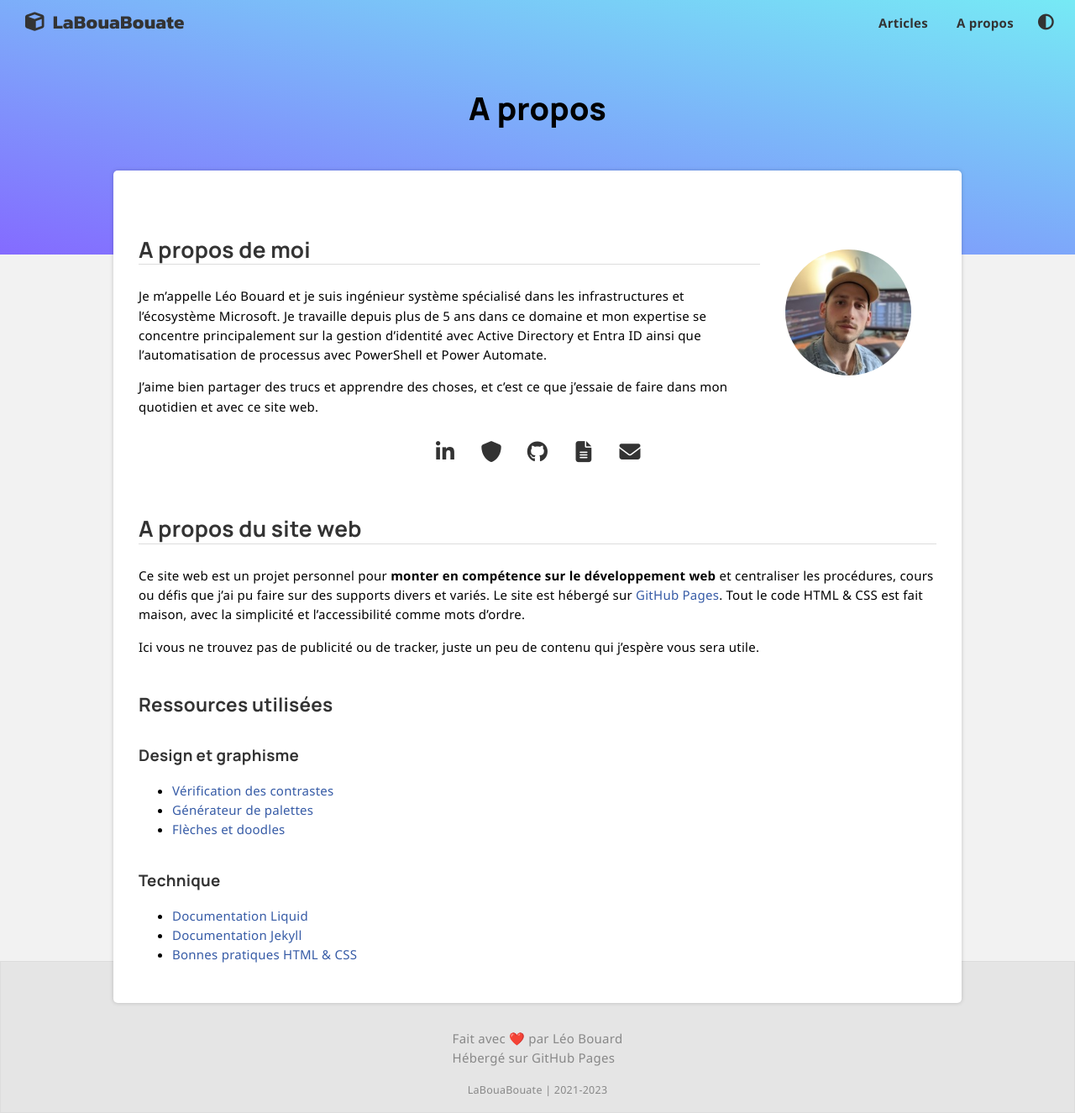
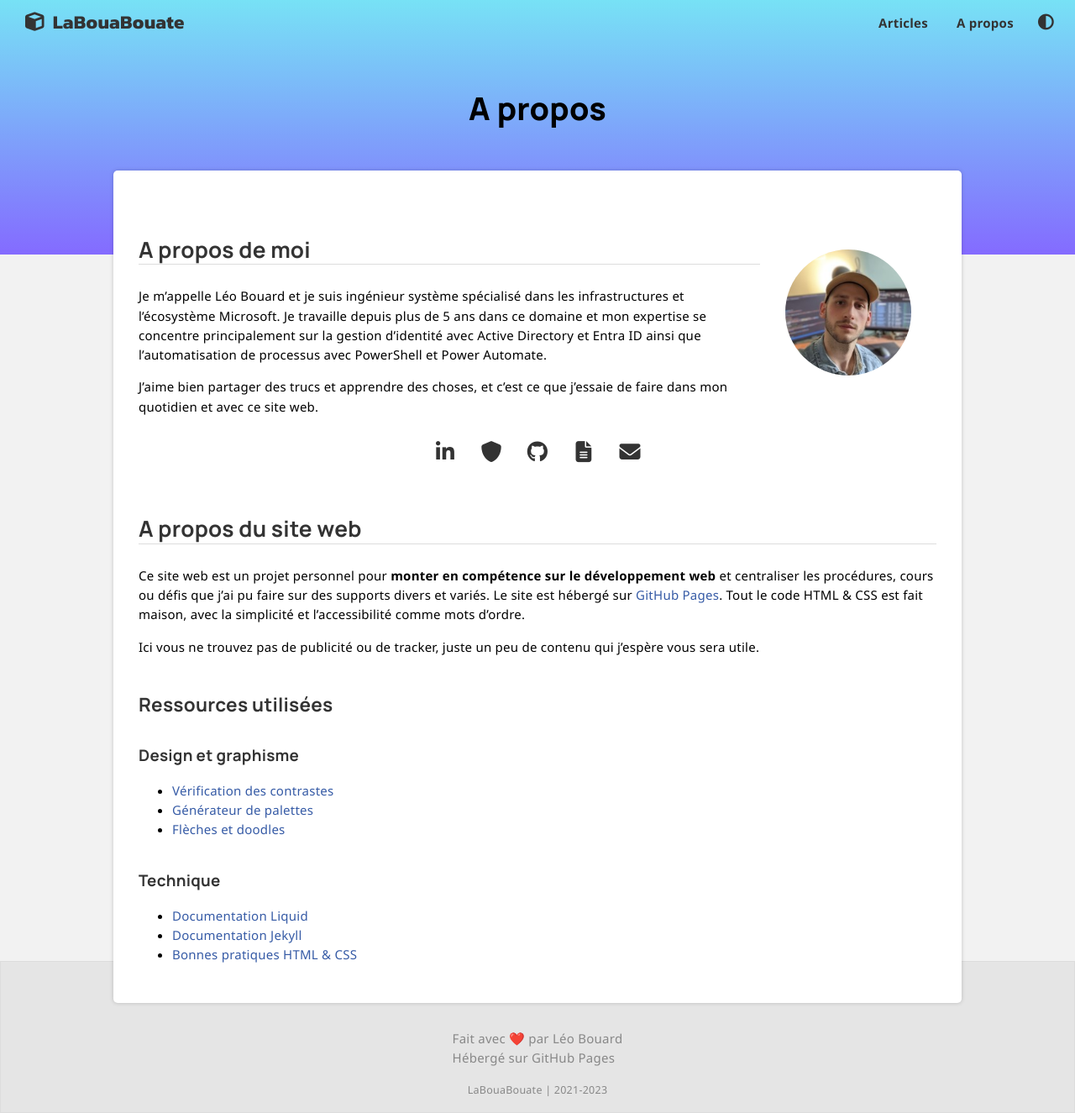
Before and after one commit to leobouard/leobouard.github.io, a Jekyll site: the page built from about.md, in a window 1280 px wide. Shown: the whole page at 84% size. Built offline with Jekyll 4.4.1, drawn with Linux system fonts in a browser that asks for light colours; nearby versions of some CDN libraries; some web fonts are replaced.

Commit message:
Update posts.scss

```diff
--- a/assets/css/posts.scss
+++ b/assets/css/posts.scss
@@ -114,7 +114,7 @@ span.articleDescription {
     flex-direction: column;
     align-items: center;
     justify-content: center;
-    background: linear-gradient(12deg, var(--primary), var(--secondary));
+    background: linear-gradient(0deg, var(--primary), var(--secondary));
     user-select: none;
     width: 100%;
     z-index: -1;
```
